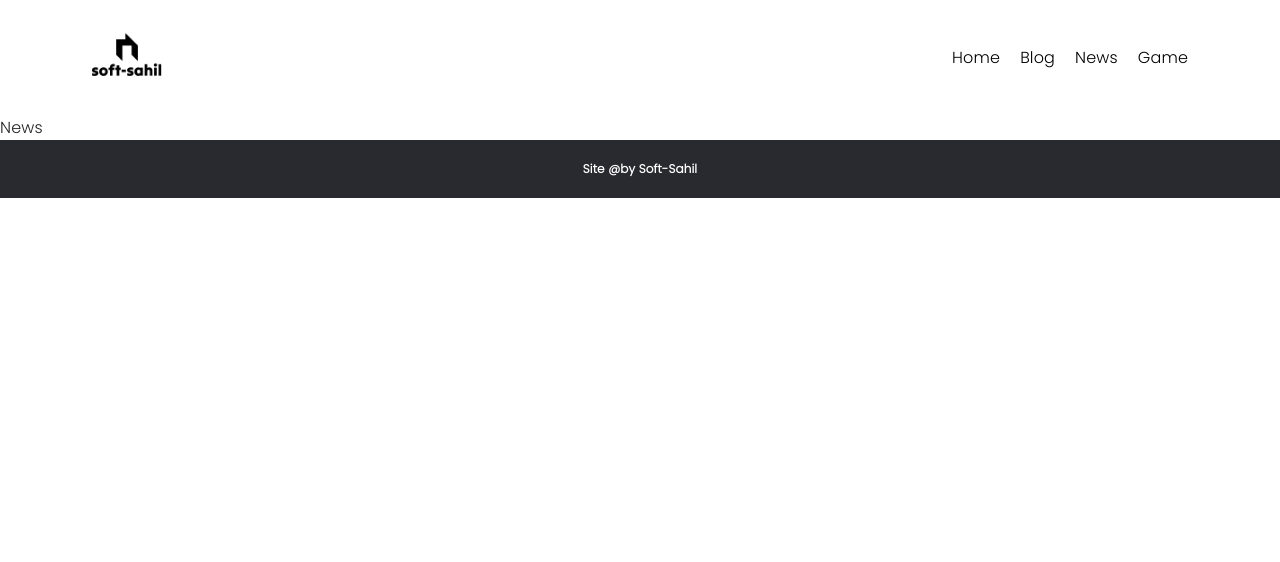
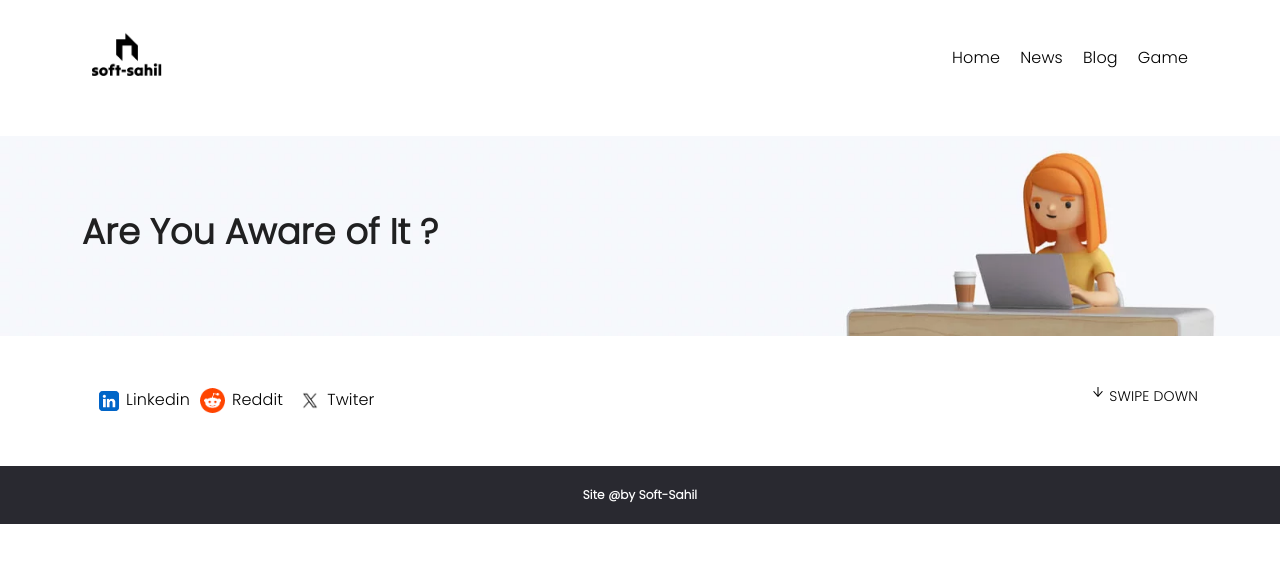
Before and after one commit to ShahmirzeMIT/My-Vlog, a React (Vite) app: page /news in a window 1280 px wide. Shown: the top 562 px of the page. Built offline with nearby package versions, Linux system fonts and the light colour scheme.

Commit message:
fixed componenttContact

```diff
--- /dev/null
+++ b/src/assets/scss/componentContact.scss
@@ -0,0 +1,50 @@
+.social-icons{
+display: none !important;
+
+}
+.swipe{
+	display: none;
+}
+@media screen and (min-width:768px) {
+	.social-icons{
+		display: inherit !important;
+	.myicon{
+		& div{
+			margin-left: 10px;
+		}
+		a{
+			text-decoration: none;
+			color: black;
+		}
+		img{
+			width: 34px;
+		}
+		.Reddit{
+			margin-top: 4px;
+			img{width: 25px; margin-right: 7px;}
+		}
+		.Twiter{
+	padding-top: 4px;
+		}
+	}
+
+}
+.swipe{
+	display: block !important;
+	a{
+		text-decoration: none;
+		color: black;
+		font-size: 14px;
+		.bottom{
+			animation: bottomTop;
+			animation-duration: 1s;
+			animation-iteration-count: infinite;
+			animation-direction: alternate;
+		}
+	}
+}
+@keyframes bottomTop {
+	0% {transform: translateY(-5px);}
+	100% {transform: translateY(0);}
+}
+}
--- /dev/null
+++ b/src/assets/scss/news.scss
@@ -0,0 +1,24 @@
+@import url('https://fonts.googleapis.com/css2?family=Poppins:wght@300&display=swap');
+*{
+	font-family: 'Poppins', sans-serif;
+	text-decoration: none;
+}
+.title{
+	height: 200px;
+	width: 100%;
+	background: url('../image/daxili.png') center/cover;
+	display: flex;
+	align-items: center;
+	margin: 20px 0;
+	h1{
+		font-size: 1.5em;
+		font-weight: bold;
+	}
+}
+
+
+@media screen and (min-width:768px) {
+	.title{
+		h1{font-size: 2.2em;}
+	}
+}
--- /dev/null
+++ b/src/components/contact.jsx
@@ -0,0 +1,51 @@
+import React from 'react'
+import Linkedin from "../assets/image/linkedin.png";
+import Reddit from "../assets/image/reddit.png";
+import Twiter from "../assets/image/twiter.png";
+import { AiOutlineArrowDown } from "react-icons/ai";
+import '../assets/scss/componentContact.scss'
+const MyContact = ({text}) => {
+
+	const MyIcons = [
+		{
+		  src: Linkedin,
+		  text: "Linkedin",
+		},
+		{
+		  src: Reddit,
+		  text: "Reddit",
+		},
+		{
+		  src: Twiter,
+		  text: "Twiter",
+		},
+	   ];
+  return (
+    <div className='container'>
+          <div className="social d-flex justify-content-between my-5">
+            <div className="social-icons">
+              <div className="myicon d-flex justify-content-between">
+                {MyIcons.map((elem, index) => (
+                  <div key={index} className={elem.text}>
+                    <a href="#">
+                      <img src={elem.src} alt={elem.text} />
+                      {elem.text}
+                    </a>
+                  </div>
+                ))}
+              </div>
+            </div>
+            <div className="swipe">
+              <a href={`#${text}`}>
+                <span>
+                  <AiOutlineArrowDown className='bottom' /> SWIPE DOWN
+                </span>
+              </a>
+            </div>
+          </div>
+
+    </div >
+  )
+}
+
+export default MyContact
--- a/src/layout/BackToTop/BackToTop.jsx
+++ b/src/layout/BackToTop/BackToTop.jsx
@@ -1,5 +1,5 @@
 import React, { useEffect, useState } from 'react'
-import {AiOutlineArrowUp} from 'react-icons/ai'
+import {RxDoubleArrowUp} from 'react-icons/rx'
 import '../../assets/scss/backtoTop.scss'
 const BackToTop = () => {
 	const [backToTopButton,setBackToTopButton]=useState(false)
@@ -26,7 +26,7 @@ const BackToTop = () => {
 		className='backToTop'
 
 		>
-		<a href="#up"><AiOutlineArrowUp className='backAnime'/></a>
+		<a href="#up"><RxDoubleArrowUp className='backAnime'/></a>
 
 		</button>
 	)
--- a/src/layout/Routing/routing.jsx
+++ b/src/layout/Routing/routing.jsx
@@ -1,5 +1,6 @@
 import {React ,lazy,Suspense	} from 'react'
 import { Route, Routes } from 'react-router-dom'
+import Contact from '../../components/contact'
 const  News=lazy(()=>import('../../pages/news'))
 const  Home=lazy(()=>import('../../pages/home'))
 const  Blog=lazy(()=>import('../../pages/blog'))
--- a/src/layout/navbar/navbar.jsx
+++ b/src/layout/navbar/navbar.jsx
@@ -16,8 +16,8 @@ export const MyNavBar = () => {
           <Navbar.Collapse id="basic-navbar-nav">
             <Nav className="me-auto">
               <a href="/">Home</a>
+              <a href="/news">News</a>
               <a href="/blog">Blog</a>
-              <a href="/news">News</a>
               <a href="/game">Game</a>
 
               {/* <NavDropdown title="Dropdown" id="basic-nav-dropdown">
--- a/src/pages/news.jsx
+++ b/src/pages/news.jsx
@@ -1,10 +1,40 @@
 import React from 'react'
 import { PageConatiner } from '../PageConatiner'
+import '../assets/scss/news.scss'
+import Linkedin from "../assets/image/linkedin.png";
+import Reddit from "../assets/image/reddit.png";
+import Twiter from "../assets/image/twiter.png";
+import { AiOutlineArrowDown } from "react-icons/ai";
+import { Fade } from 'react-reveal';
+import MyContact from '../components/contact';
+const News = () => {
 
-const News = () => {
+  const MyIcons = [
+    {
+      src: Linkedin,
+      text: "Linkedin",
+    },
+    {
+      src: Reddit,
+      text: "Reddit",
+    },
+    {
+      src: Twiter,
+      text: "Twiter",
+    },
+  ];
   return (
     <PageConatiner>
-      <div>News</div>
+      <div>
+       <div className="title">
+        <div className="container">
+          <h1>Are You Aware of It ?</h1>
+        </div>
+
+       </div>
+      </div>
+
+      <MyContact text="red"/>
     </PageConatiner>
 
   )
```
Also changed, not shown: src/assets/image/daxili.png (added).
